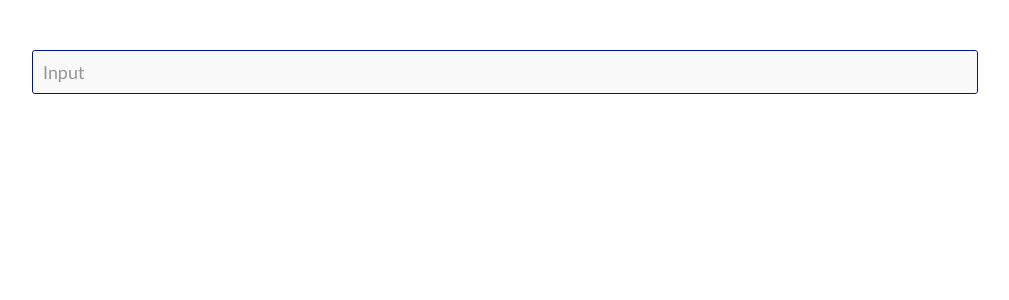
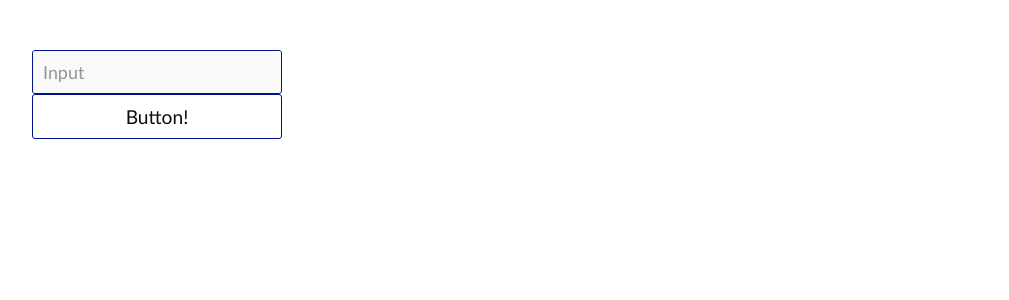
Before and after one commit to CoasterFan5/CoasterUI, a SvelteKit app: page /stuff in a window 1280 px wide. Shown: the top 300 px of the page, without its empty margins (136-1145 px from the left). Built offline with nearby package versions, Linux system fonts and the light colour scheme.

Commit message:
fix sizing and add button

```diff
--- /dev/null
+++ b/src/lib/Button.svelte
@@ -0,0 +1,61 @@
+<script lang="ts">
+	// why a custom button?
+	// keeps everything looking clean
+
+	import StyleHelper from "./StyleHelper.svelte"
+	export let style = "";
+
+	export let value = 'Button!';
+	export let type: 'submit' | 'reset' | 'button' | 'link' = 'submit';
+	export let href = '';
+
+	let button: HTMLElement;
+
+	import { createEventDispatcher } from "svelte";
+	const dispatch = createEventDispatcher();
+
+	const clickEventHandle = (e: MouseEvent) => {
+		button.blur()
+		dispatch("click", e)
+	}
+
+
+</script>
+
+<StyleHelper>
+	{#if type == 'submit' || type == 'reset' || type == 'button'}
+		<button bind:this={button} {style} class="button" {type} on:click={clickEventHandle}>
+			{value}
+		</button>
+	{:else if type == 'link'}
+		<a bind:this={button} {style} class="button"  {href} on:click={clickEventHandle}>
+			{value}
+		</a>
+	{/if}
+</StyleHelper>
+
+
+<style>
+	.button {
+		all: unset;
+		cursor: pointer;
+		background: transparent;
+		border: 1px solid var(--cui_accent);
+		border-radius: 3px;
+		padding: 10px;
+		box-sizing: border-box;
+		font-size: 1.2rem;
+		cursor: pointer;
+		transition: background cubic-bezier(0.075, 0.82, 0.165, 1) 0.5s;
+		text-decoration: none;
+		color: var(--cui_text);
+		text-align: center;
+	}
+	.button:focus,
+	.button:hover,
+	.button:active {
+		border: 1px solid var(--cui_primary);
+		background: var(--cui_primary);
+		color: var(--cui_background);
+	}
+</style>
--- a/src/lib/Input.svelte
+++ b/src/lib/Input.svelte
@@ -81,9 +81,11 @@
 		border-radius: 3px;
 		border: 1px solid var(--cui_accent);
 		cursor: text;
+		box-sizing: border-box;
 	}
 
 	input {
+		all: unset;
 		border: 0px;
 		outline: 0px;
 		box-sizing: border-box;
--- a/src/lib/index.ts
+++ b/src/lib/index.ts
@@ -1,5 +1,6 @@
 // Reexport your entry components here
 import Input from "./Input.svelte";
 import { createStyleGuide } from "./StyleHelper.svelte";
+import Button from "./Button.svelte";
 
-export { Input, createStyleGuide }
+export { Input, createStyleGuide, Button }
--- a/src/routes/stuff/+page.svelte
+++ b/src/routes/stuff/+page.svelte
@@ -1,10 +1,12 @@
 <script lang="ts">
-	import { Input } from '$lib';
+	import { Input } from '$lib'
+	import { Button } from "$lib"
 </script>
 
 
 <div class="page">
-	<Input/>
+	<Input style="width: 250px"/>
+	<Button style="width: 250px"/>
 </div>
 
 <style>
```
